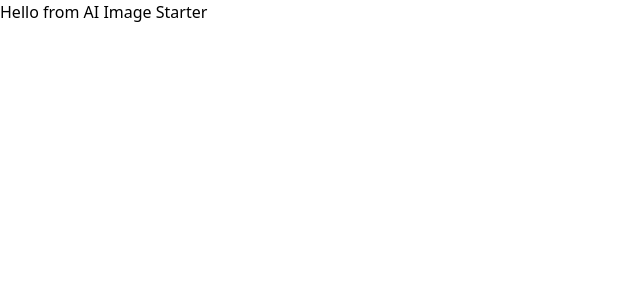
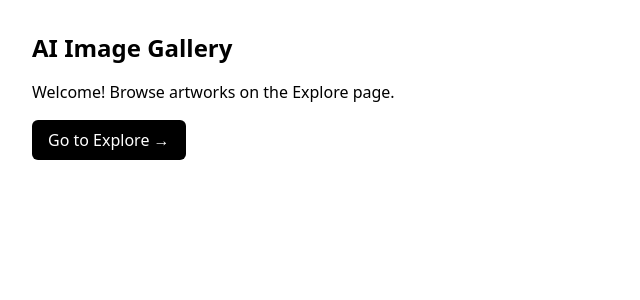
Before and after one commit to juruandewitt/ai-image, a Next.js app: page / in a window 1280 px wide. Shown: the top 300 px of the page, without its empty margins (0-640 px from the left). Built offline with nearby package versions, Linux system fonts and the light colour scheme.

Commit message:
feat: add Explore link on homepage

```diff
--- a/app/page.tsx
+++ b/app/page.tsx
@@ -1,3 +1,12 @@
+import Link from 'next/link'
 export default function HomePage() {
-  return <h1>Hello from AI Image Starter</h1>
+  return (
+    <main className="p-8 space-y-4">
+      <h1 className="text-2xl font-bold">AI Image Gallery</h1>
+      <p>Welcome! Browse artworks on the Explore page.</p>
+      <Link href="/explore" className="inline-flex px-4 py-2 rounded-md bg-black text-white">
+        Go to Explore →
+      </Link>
+    </main>
+  )
 }
```
